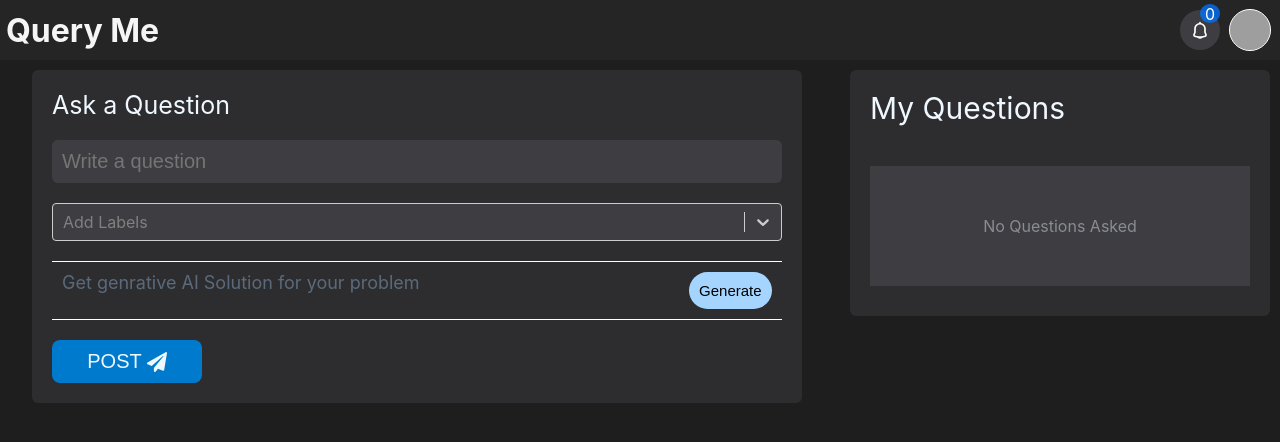
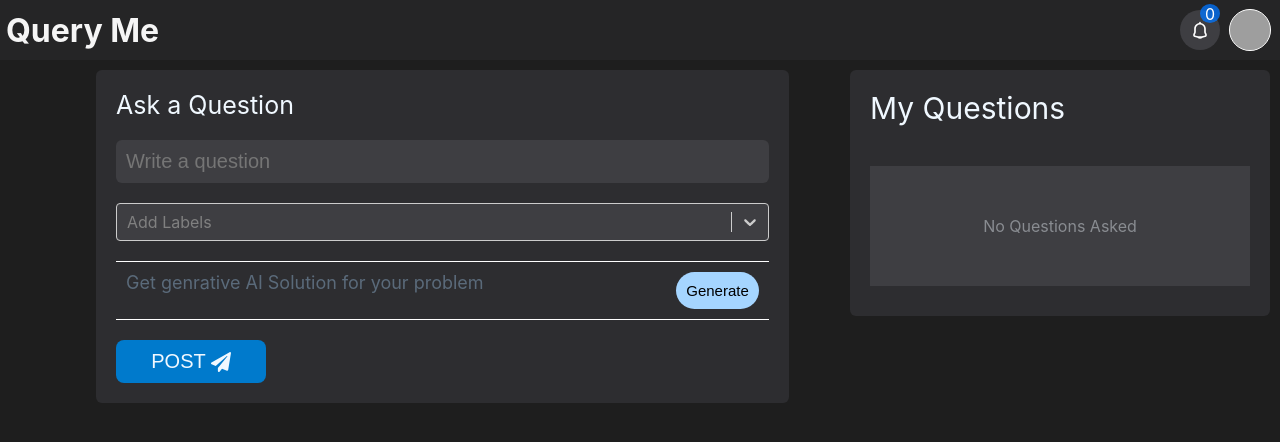
Before and after one commit to ishn123/IPDF, a React (Create React App) app: page /home in a window 1280 px wide. Shown: the top 442 px of the page. Built offline with nearby package versions, Linux system fonts and the light colour scheme; grey boxes are pictures that could not be loaded.

Commit message:
question container

```diff
--- a/src/pages/Home/style.css
+++ b/src/pages/Home/style.css
@@ -11,7 +11,7 @@
     background-color: #1e1e1e;
 }
 .Questions-container{
-    width: 95%;
+    width: 85%;
     margin-top: 60px;
     padding: 10px;
     gap: 20px;
@@ -224,7 +224,7 @@ background-color: #b6dafb;
    position: fixed;
 }
 .Posts-container{
-    width: 95%;
+    width: 85%;
     padding: 10px;
     flex-direction: column-reverse;
     display: flex;
```
